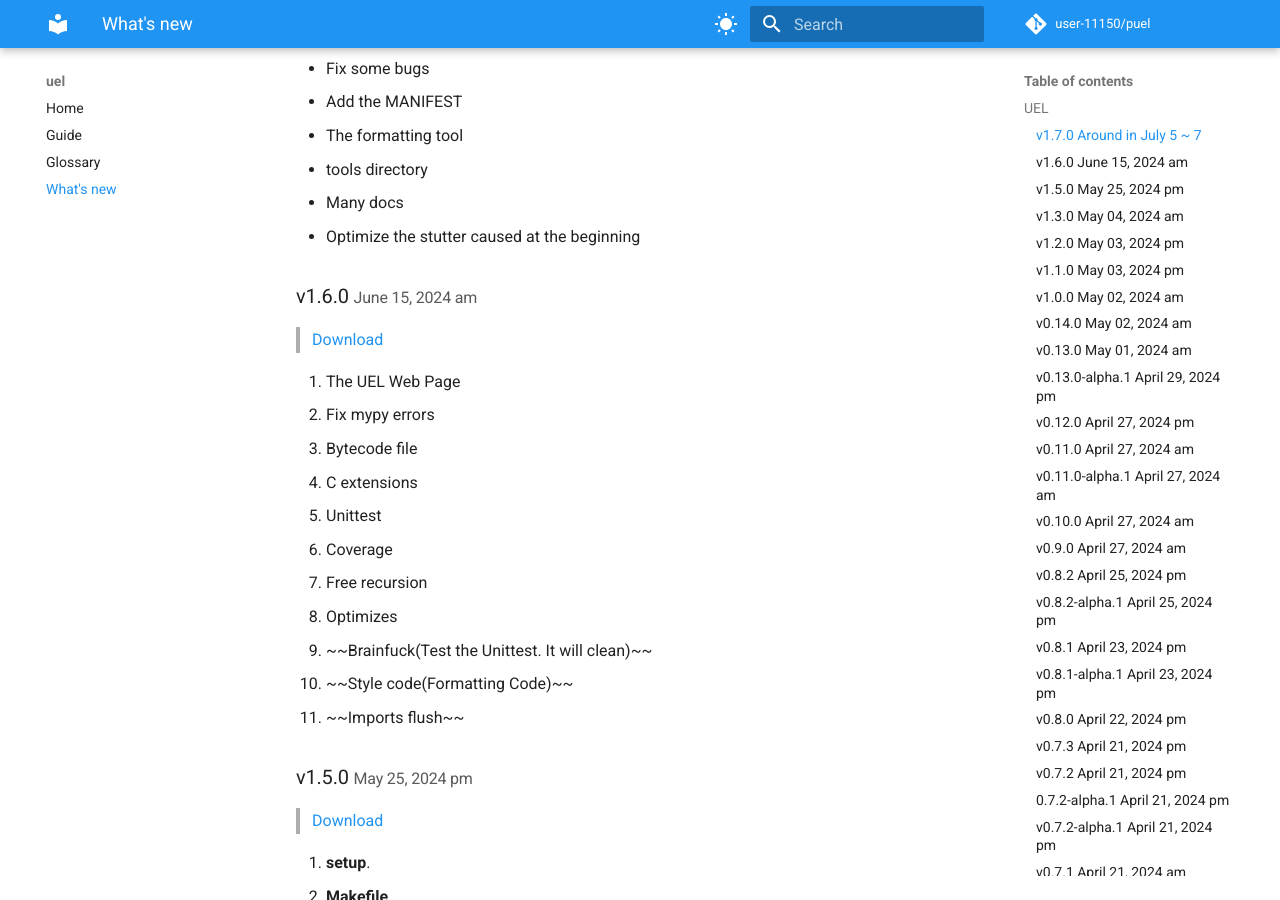
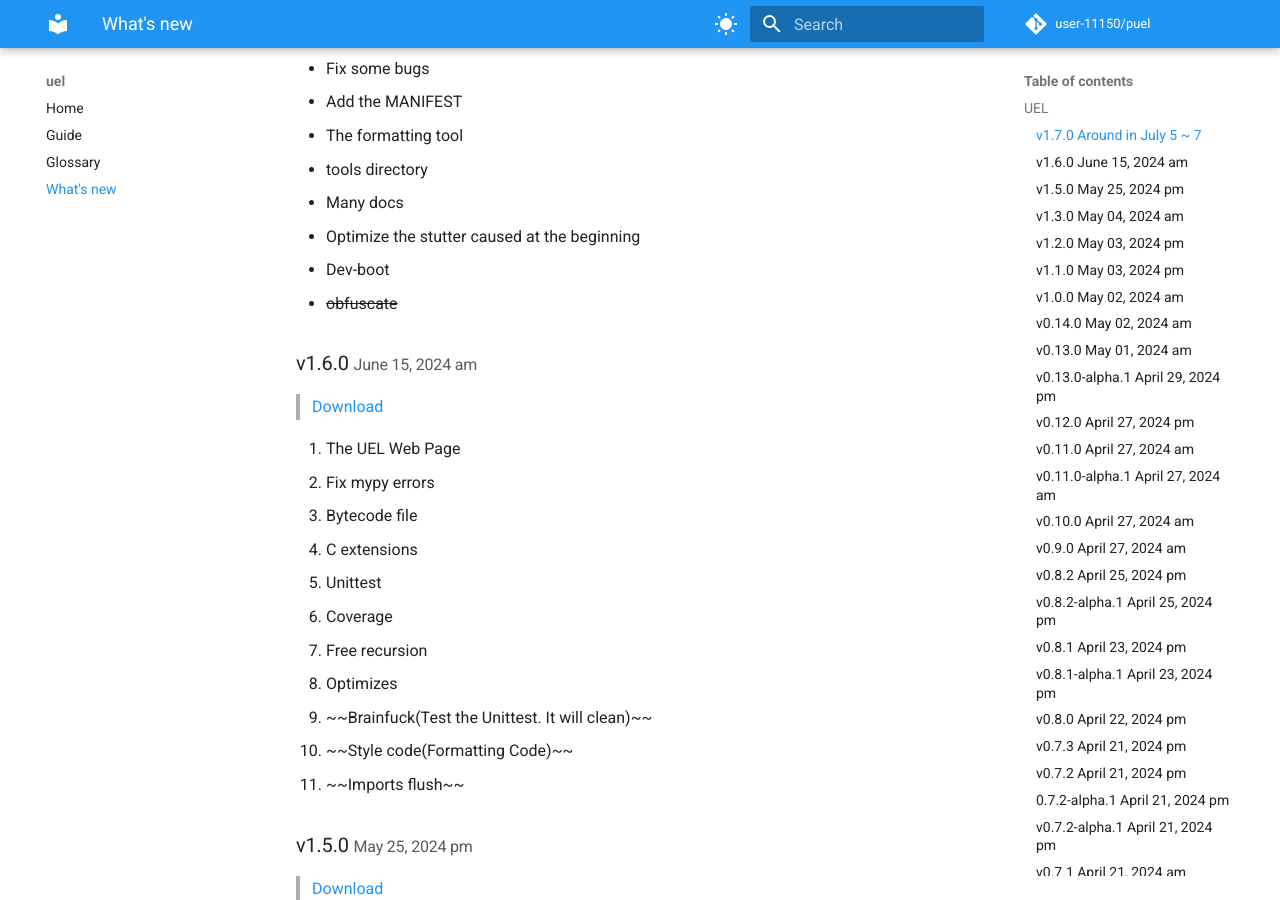
Before and after one commit to user-11150/puel, an MkDocs documentation site: the page built from docs/whatsnew.md, in a window 1280 px wide and 900 px high, scrolled down 1747 px. Built offline with MkDocs 1.6.1 and Material for MkDocs 9.7.7, drawn with Linux system fonts in a browser that asks for light colours; comment, search, counter and statistics services are not loaded.

Commit message:
[docs] docs

```diff
--- a/docs/whatsnew.md
+++ b/docs/whatsnew.md
@@ -15,7 +15,8 @@
 * tools directory
 * Many docs
 * Optimize the stutter caused at the beginning
-
+* Dev-boot
+* <del>obfuscate</del>
 
 ### v1.6.0 <small>June 15, 2024 am</small> {#v1.6.0}
 > [Download](https://github.com/user-11150/puel/releases/tag/v1.6.0)
```
Also changed, not shown: 1 other file.
